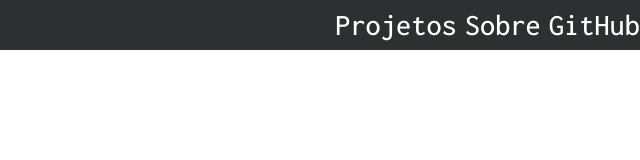
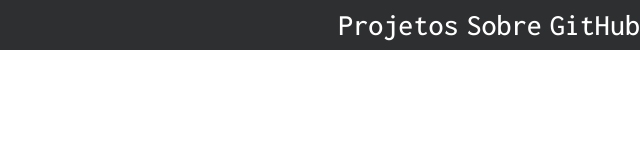
Before and after one commit to IsaquePFerreira/isaquepferreira.github.io, a website built with Vite: page src/index.html in a window 1280 px wide. Shown: the full height of the page, 640-1280 px from the left. Built offline with nearby package versions, Linux system fonts and the light colour scheme.

Commit message:
Change font size in ActionOption

```diff
--- a/src/components/ActionOption/style.css
+++ b/src/components/ActionOption/style.css
@@ -3,7 +3,7 @@
     color: var(--white);
     font-family: var(--default-font);
     font-weight: 500;
-    font-size: 1.9em;
+    font-size: 1.88em;
 }
 
 .action-option:hover {
```
